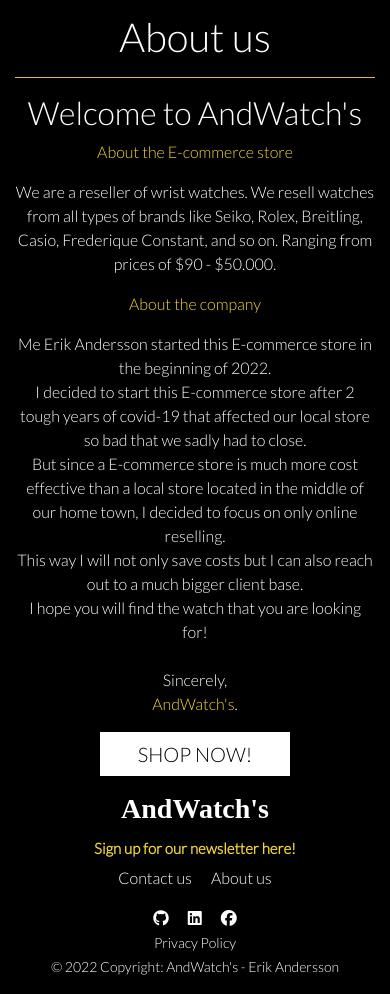
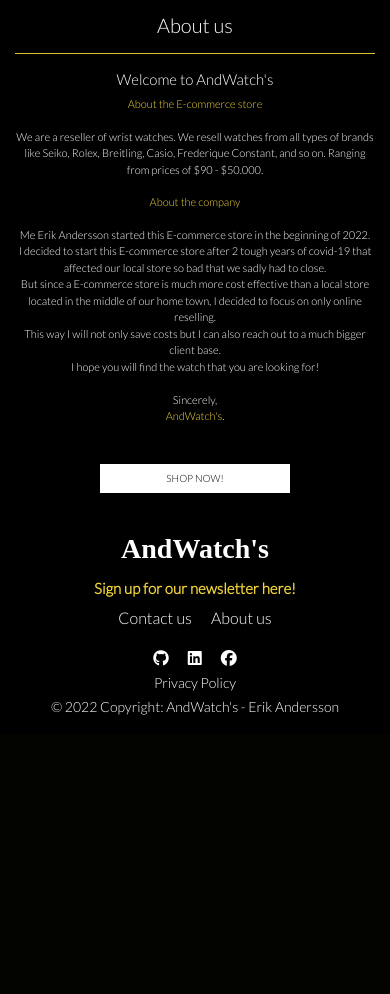
Before and after one commit to erikandersson96/portfolio-project-five, a Django app: page /about/ in a window 390 px wide. Shown: the part 110-1104 px from the top of the page. After the commit the page ends 825 px from the top, so only its background shows below. Run offline with Django 3.2, Linux system fonts and the light colour scheme; parts of the project's set-up code (start-up, migrations or seed data) failed here and were passed over; some libraries are stand-ins or nearby versions; some web fonts are replaced.

Commit message:
Added css media screen size for about us page

```diff
--- a/home/templates/about/about.html
+++ b/home/templates/about/about.html
@@ -13,23 +13,23 @@
         <div class="row h-100">
             <div class="col-12 text-center">
                 <hr>
-                <h1 class="text-white">About us</h1>
+                <h1 class="text-white about-us-heading">About us</h1>
                 <hr>
-                <h2 class="text-white">
+                <h2 class="text-white welcome-to-us">
                     Welcome to AndWatch's
                 </h2>
-                <p class="text-yellow">
+                <p class="text-yellow about-us-text">
                     About the E-commerce store
                 </p>
-                <p class="text-white">
+                <p class="text-white about-us-text">
                     We are a reseller of wrist watches.
                     We resell watches from all types of brands like Seiko, Rolex, Breitling, Casio, Frederique Constant, and so on.
                     Ranging from prices of $90 - $50.000.
                 </p>
-                <p class="text-yellow">
+                <p class="text-yellow about-us-text">
                     About the company
                 </p>
-                <p class="text-white">
+                <p class="text-white about-us-text">
                     Me Erik Andersson started this E-commerce store in the beginning of 2022. <br>
                     I decided to start this E-commerce store after 2 tough years of covid-19 that
                     affected our local store so bad that we sadly had to close. <br>
@@ -39,7 +39,7 @@
                     I hope you will find the watch that you are looking for! <br>
                     <br>
                     Sincerely, <br>
-                    <span class="text-yellow">AndWatch's</span>.
+                    <span class="text-yellow about-us-text">AndWatch's</span>.
                 </p>
             </div>
             <div class="col-12 text-center">
--- a/static/css/base.css
+++ b/static/css/base.css
@@ -471,6 +471,22 @@ footer {
     .contact-us-text {
         font-size: 15px;
     }
+
+    .about-us-heading {
+        font-size: 20px;
+    }
+
+    .welcome-to-us {
+        font-size: 15px;
+    }
+
+    .about-us-text {
+        font-size: 11px;
+    }
+
+    .btn-about-page {
+        font-size: 10px;
+    }
 }
 
 @media (max-width: 381px) {
```
